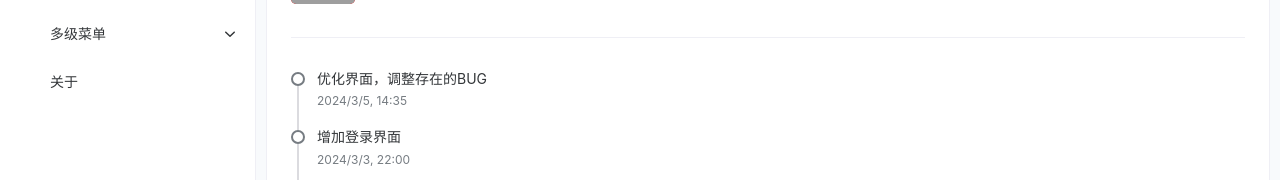
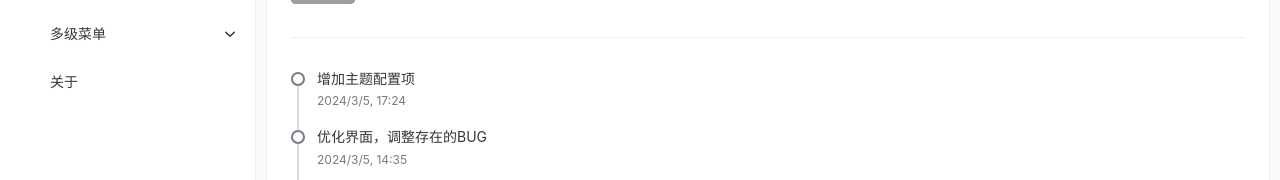
Before and after one commit to SuperDestroy/todo-admin, a Vue app: page /login in a window 1280 px wide. Both pictures are taken after a click on the button "登录". Shown: the part 197-377 px from the top of the page. Built offline with nearby package versions, Linux system fonts and the light colour scheme; grey boxes are pictures that could not be loaded; some icons are missing; a small style sheet from the web is missing.

Commit message:
增加主题配置项

```diff
--- a/src/views/HomeView.vue
+++ b/src/views/HomeView.vue
@@ -30,6 +30,7 @@ import { Icon } from '@iconify/vue';
         </n-statistic>
         <n-divider />
         <n-timeline>
+          <n-timeline-item content="增加主题配置项" time="2024/3/5, 17:24" />
           <n-timeline-item content="优化界面，调整存在的BUG" time="2024/3/5, 14:35" />
           <n-timeline-item content="增加登录界面" time="2024/3/3, 22:00" />
           <n-timeline-item content="增加tagsView标签栏、增加主题设置功能" time="2024/3/3, 16:12" />
```
